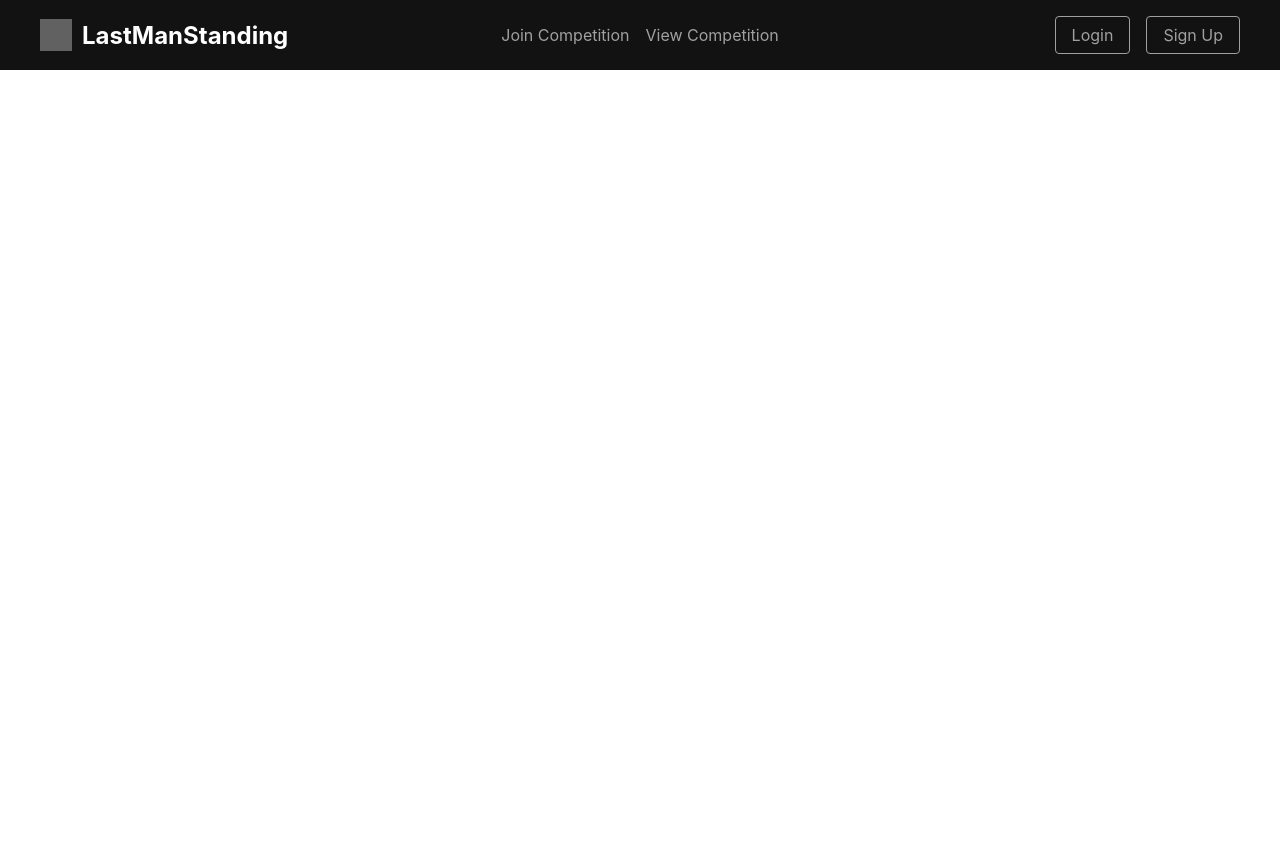
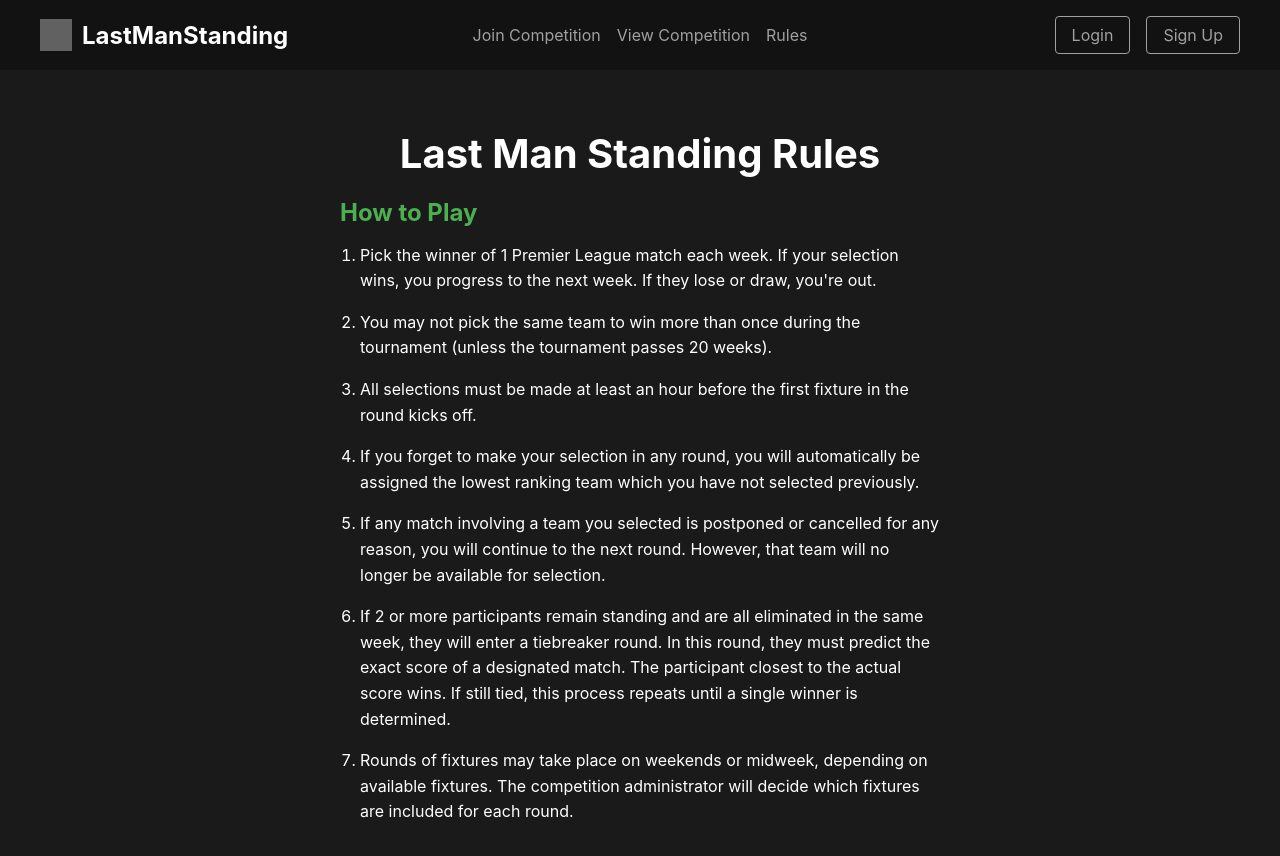
Before and after one commit to SimonK3lly/lms-app, a React (Create React App) app: page /rules in a window 1280 px wide. Shown: the top 856 px of the page. Before the commit the page ends 800 px from the top, so only its background shows below. Built offline with nearby package versions, Linux system fonts and the light colour scheme; no server answers; grey boxes are pictures that could not be loaded.

Commit message:
Added rules page

```diff
--- a/src/App.js
+++ b/src/App.js
@@ -15,6 +15,7 @@
 import ForgotPassword from './components/ForgotPassword';
 import TermsOfService from './components/TermsOfService';
 import PrivacyPolicy from './components/PrivacyPolicy';
+import Rules from './components/Rules';
 
 function App() {
   return (
@@ -35,6 +36,7 @@
             <Route path="/forgot-password" element={<ForgotPassword />} />
             <Route path="/terms" element={<TermsOfService />} />
             <Route path="/privacy" element={<PrivacyPolicy />} />
+            <Route path="/rules" element={<Rules />} />
           </Routes>
         </Layout>
       </AuthProvider>
--- a/src/components/Nav.js
+++ b/src/components/Nav.js
@@ -36,6 +36,7 @@
         <div className={`nav-links ${isNavOpen ? 'active' : ''}`}>
           <Link to="/join" className="nav-link" onClick={toggleNav}>Join Competition</Link>
           <Link to="/competition" className="nav-link" onClick={toggleNav}>View Competition</Link>
+          <Link to="/rules" className="nav-link" onClick={toggleNav}>Rules</Link>
           {currentUser && <Link to="/admin" className="nav-link" onClick={toggleNav}>Admin</Link>}
         </div>
         <div className={`nav-auth ${isNavOpen ? 'active' : ''}`}>
--- /dev/null
+++ b/src/components/Rules.js
@@ -0,0 +1,26 @@
+import React from 'react';
+import '../styles/Rules.css';
+
+function Rules() {
+  return (
+    <div className="page-container">
+      <div className="content-container">
+        <h1 className="page-title">Last Man Standing Rules</h1>
+        <div className="rules-content">
+          <h2>How to Play</h2>
+          <ol>
+            <li>Pick the winner of 1 Premier League match each week. If your selection wins, you progress to the next week. If they lose or draw, you're out.</li>
+            <li>You may not pick the same team to win more than once during the tournament (unless the tournament passes 20 weeks).</li>
+            <li>All selections must be made at least an hour before the first fixture in the round kicks off.</li>
+            <li>If you forget to make your selection in any round, you will automatically be assigned the lowest ranking team which you have not selected previously.</li>
+            <li>If any match involving a team you selected is postponed or cancelled for any reason, you will continue to the next round. However, that team will no longer be available for selection.</li>
+            <li>If 2 or more participants remain standing and are all eliminated in the same week, they will enter a tiebreaker round. In this round, they must predict the exact score of a designated match. The participant closest to the actual score wins. If still tied, this process repeats until a single winner is determined.</li>
+            <li>Rounds of fixtures may take place on weekends or midweek, depending on available fixtures. The competition administrator will decide which fixtures are included for each round.</li>
+          </ol>
+        </div>
+      </div>
+    </div>
+  );
+}
+
+export default Rules;
--- /dev/null
+++ b/src/styles/Rules.css
@@ -0,0 +1,19 @@
+.rules-content {
+    text-align: left;
+    max-width: 800px;
+    margin: 0 auto;
+  }
+
+  .rules-content h2 {
+    color: #4CAF50;
+    margin-bottom: 1rem;
+  }
+
+  .rules-content ol {
+    padding-left: 20px;
+  }
+
+  .rules-content li {
+    margin-bottom: 1rem;
+    line-height: 1.6;
+  }
```
